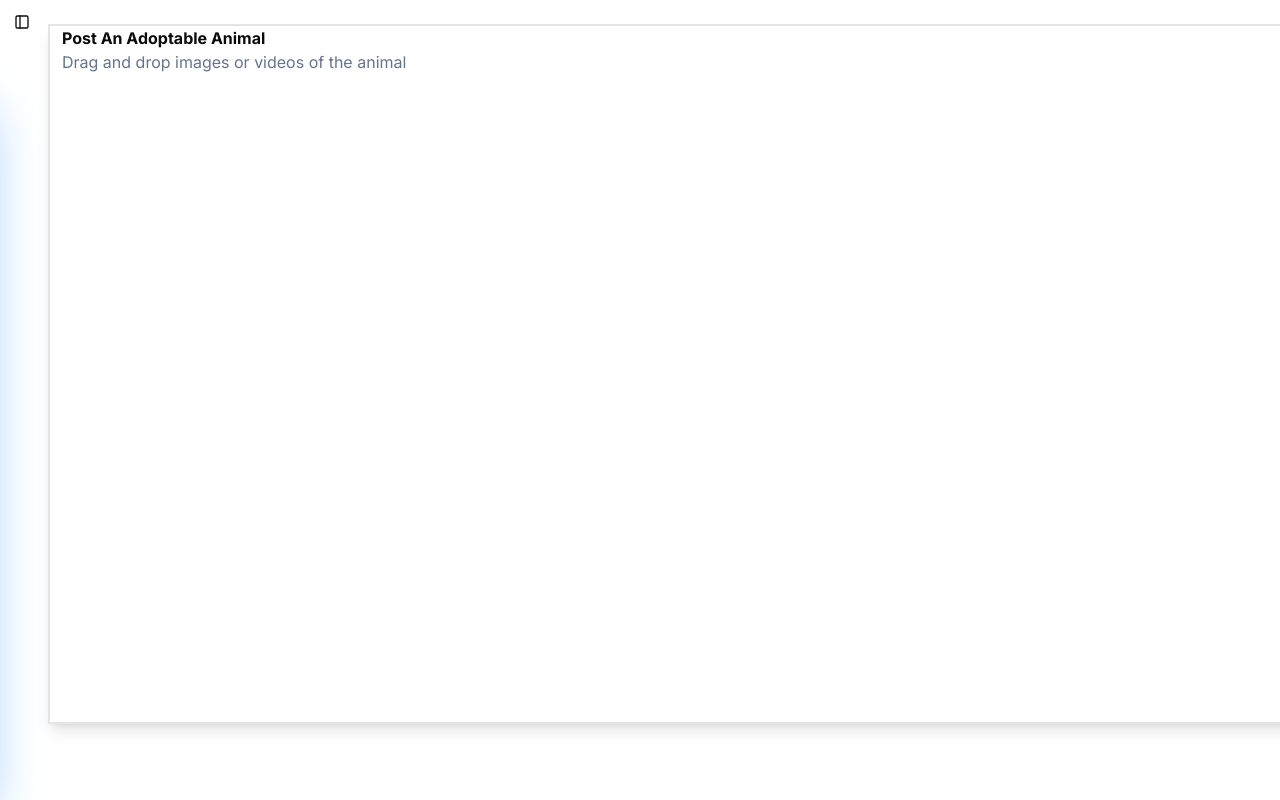
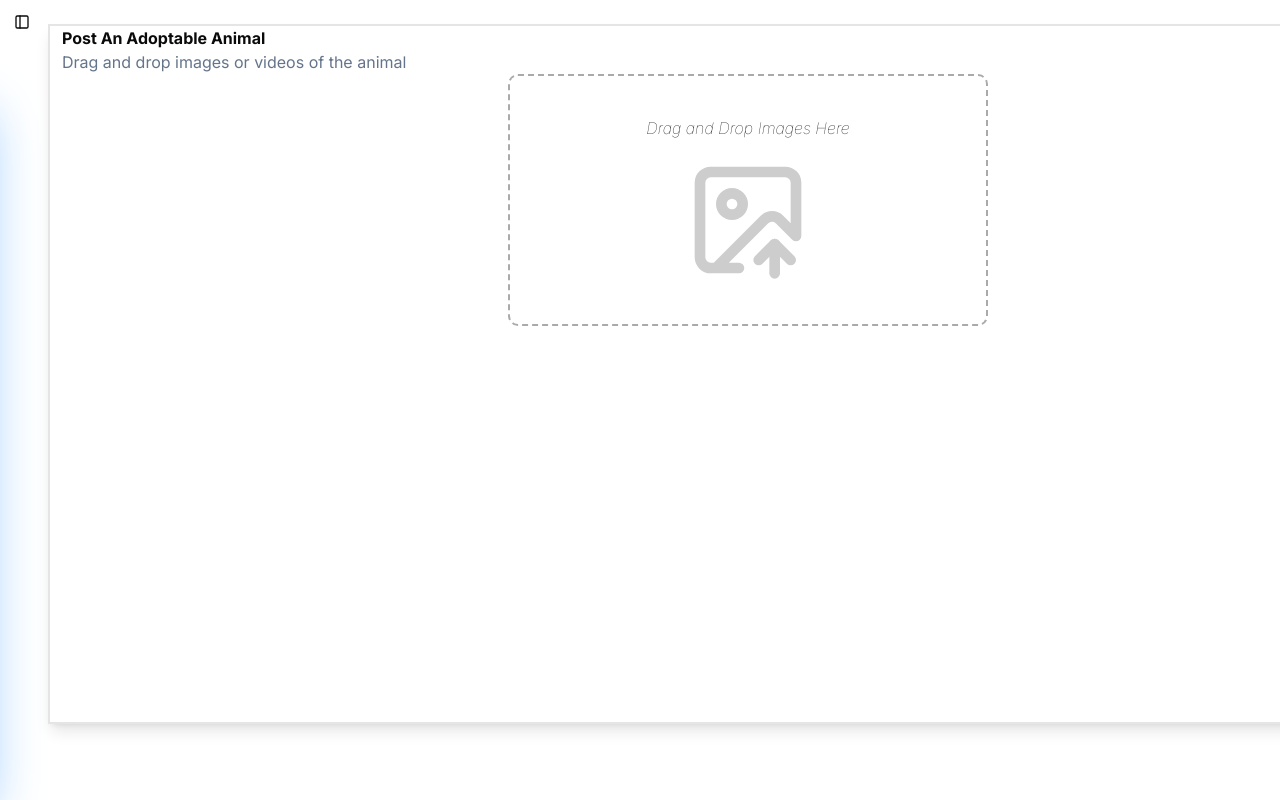
Before and after one commit to Notoriousmb10/Animal-Project-Pawzz-, a Next.js app: page /post-animal in a window 1280 px wide. Built offline with nearby package versions, Linux system fonts and the light colour scheme; a web font is replaced by a local one.

Commit message:
modified drag and drop to store images according to route

```diff
--- a/src/app/Store/useStore.js
+++ b/src/app/Store/useStore.js
@@ -49,16 +49,21 @@ export const useDetailsStore = create(
 
 export const useImagesStore = create(
   persist(
-    (set) => ({
-      images: [],
-      setImages: (images) => set({ images }),
+    (set, get) => ({
+      routeImages: {},
+      setImages: (route, images) =>
+        set((state) => ({
+          routeImages: { ...state.routeImages, [route]: images },
+        })),
+      getImages: (route) => get().routeImages[route] || [],
     }),
     {
-      name: "images",
+      name: "route-images",
       getStorage: () => sessionStorage,
     }
   )
 );
+
 
 export const useProgressStore = create(
   persist(
--- a/src/app/post-animal/page.jsx
+++ b/src/app/post-animal/page.jsx
@@ -1,3 +1,5 @@
+'use client'
+
 import React from 'react'
 import AnimalUpload from '@/components/uicomponents/PostAnimal/AnimalUpload'
 const postAnimal = () => {
--- a/src/components/uicomponents/DragAndDrop.jsx
+++ b/src/components/uicomponents/DragAndDrop.jsx
@@ -1,13 +1,11 @@
-import { use, useState } from "react";
+import React, { useState } from "react";
 import Image from "next/image";
 import { ImageUp } from "lucide-react";
-import { useEffect } from "react";
 import { useImagesStore } from "@/app/Store/useStore";
-const DragAndDropUpload = () => {
-  const { images, setImages } = useImagesStore();
-  const [savedImages, setSavedImages] = useState(
-    JSON.parse(sessionStorage.getItem("images")) || []
-  );
+
+const DragAndDropUpload = ({ route }) => {
+  const { getImages, setImages } = useImagesStore(); // Access store functions
+  const images = getImages(route); // Get images for the current route
 
   const handleDragOver = (event) => {
     event.preventDefault();
@@ -39,7 +37,7 @@ const DragAndDropUpload = () => {
             filesProcessed++;
 
             if (filesProcessed === files.length) {
-              setImages(newImages);
+              setImages(route, [...images, ...newImages].slice(0, 6)); // Limit to 6 images
             }
           };
           reader.readAsDataURL(file);
@@ -75,8 +73,7 @@ const DragAndDropUpload = () => {
         </div>
       )}
 
-      {/* Display images inside the grid */}
-      <div className="grid grid-cols-3 gap-10 w-full relative">
+      <div className="grid grid-cols-3 gap-4 w-full relative">
         {images.slice(0, 6).map((img, index) => (
           <div
             key={index}
@@ -85,43 +82,13 @@ const DragAndDropUpload = () => {
             <Image
               src={img}
               alt={`Uploaded Image ${index + 1}`}
-              className="object-cover h-full w-full opacity-30"
-              width={20} // Adjust width as necessary
-              height={20} // Adjust height as necessary
+              className="object-cover h-[80px] w-[80px]"
+              width={80}
+              height={80}
             />
           </div>
         ))}
       </div>
-
-      <input
-        type="file"
-        accept="image/*"
-        style={{ display: "none" }}
-        onChange={(e) => {
-          const files = e.target.files;
-          const newImages = [];
-
-          if (files) {
-            for (let i = 0; i < files.length; i++) {
-              const file = files[i];
-              if (file.type.startsWith("image/")) {
-                const reader = new FileReader();
-                reader.onloadend = () => {
-                  newImages.push(reader.result);
-                  if (newImages.length === files.length) {
-                    savedImages((prevImages) =>
-                      [...prevImages, ...newImages].slice(0, 6)
-                    ); // Limit to 6 images
-                  }
-                };
-                reader.readAsDataURL(file);
-              } else {
-                alert("Please upload only image files.");
-              }
-            }
-          }
-        }}
-      />
     </div>
   );
 };
--- a/src/components/uicomponents/PostAnimal/AnimalUpload.jsx
+++ b/src/components/uicomponents/PostAnimal/AnimalUpload.jsx
@@ -1,5 +1,5 @@
 import React from "react";
-
+import DragAndDropUpload from "../DragAndDrop";
 const AnimalUpload = () => {
     console.log("AnimalUpload");
   return (
@@ -8,6 +8,9 @@ const AnimalUpload = () => {
         <h1 className="font-bold">Post An Adoptable Animal</h1>
         <p className="text-[16px]  text-slate-500">Drag and drop images or videos of the animal</p>
       </div>
+      <div>
+        <DragAndDropUpload route="/post-animal" />
+      </div>
     </div>
   );
 };
--- a/src/components/uicomponents/ReportPage/UploadImages.jsx
+++ b/src/components/uicomponents/ReportPage/UploadImages.jsx
@@ -99,9 +99,8 @@ const UploadImage = () => {
         </div>
         <div>
           <DragAndDropUpload
-            photoRemovalStatus={photoRemoval}
-            setPhotoRemovalStatus={(value) => setPhotoRemoval(value)}
-            images={images}
+            route="/emergency/report"
+
           />
         </div>
       </div>
```
